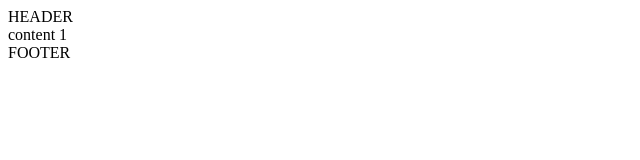
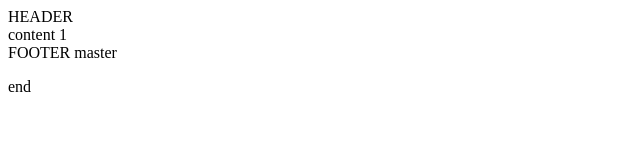
Before and after one commit to loginais/testrep, a plain HTML site: page index.html in a window 1280 px wide. Shown: the full height of the page, 0-640 px from the left. Drawn offline with Linux system fonts and the light colour scheme.

Commit message:
master footer

```diff
--- a/index.html
+++ b/index.html
@@ -3,6 +3,7 @@
 <body>
 	<header>HEADER</header>
 	<div>content 1</div>
-	<footer>FOOTER</footer>
+	<footer>FOOTER master</footer>
+	<p>end</p>
 </body>
 </html>
```
